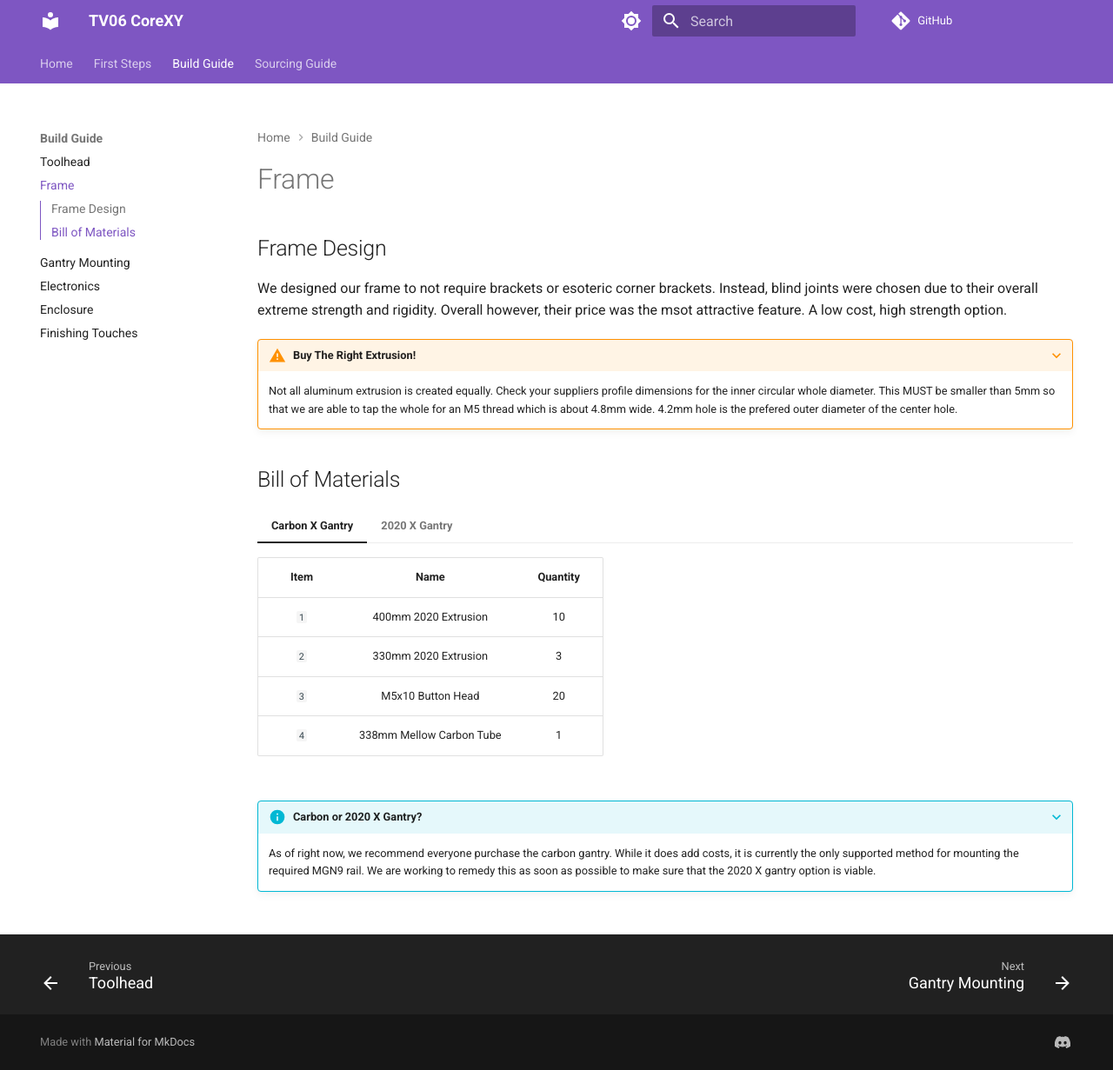
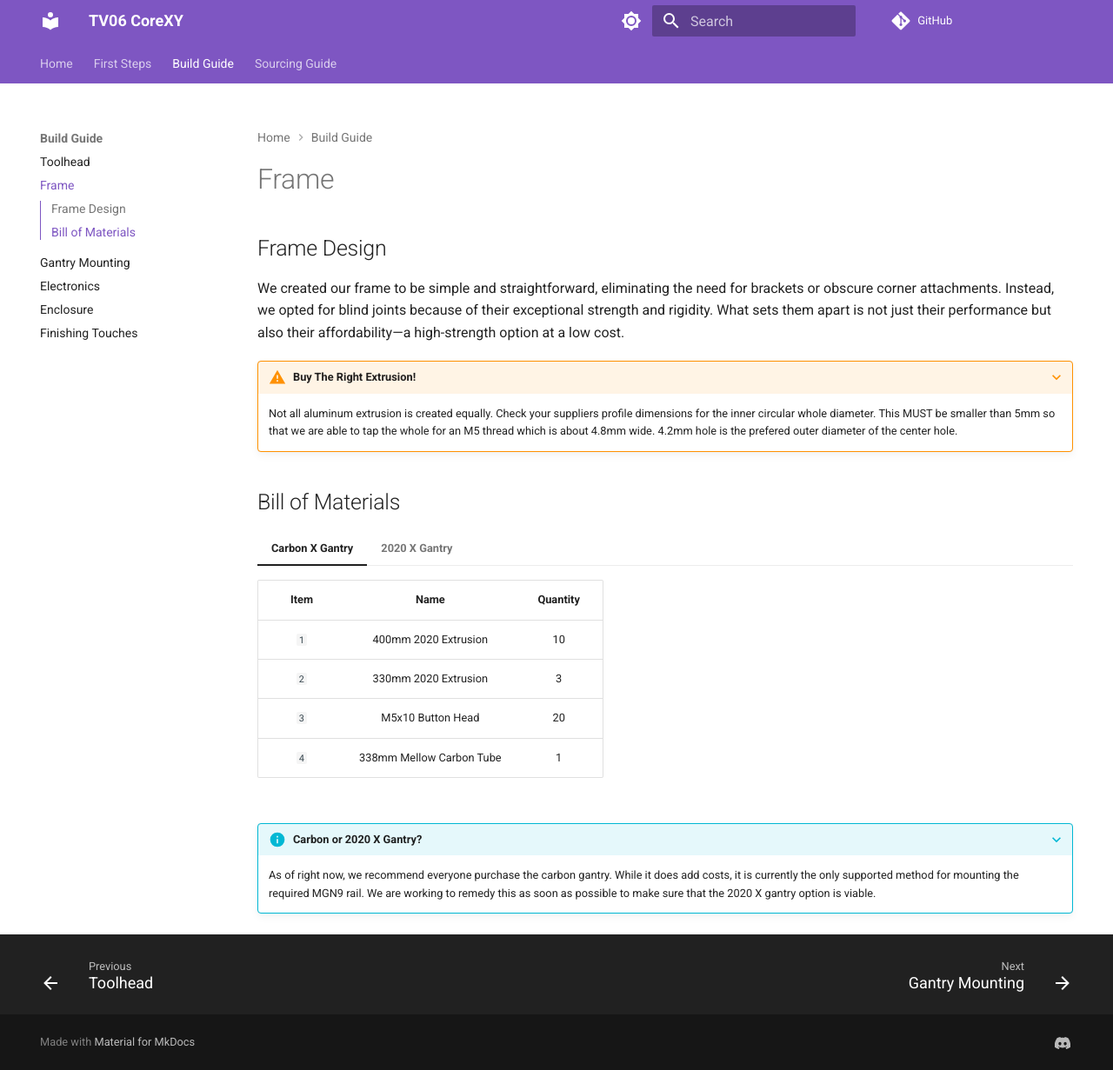
Before and after one commit to VectorForce3D/TV06_XY, an MkDocs documentation site: the page built from docs/buildguide/frame.md, in a window 1280 px wide and 1231 px high. Shown: the whole window at 87% size. Built offline with MkDocs 1.6.1 and Material for MkDocs 9.7.7, drawn with Linux system fonts in a browser that asks for light colours; comment, search, counter and statistics services are not loaded.

Commit message:
Update frame.md

```diff
--- a/docs/buildguide/frame.md
+++ b/docs/buildguide/frame.md
@@ -1,5 +1,5 @@
 ## Frame Design
-We designed our frame to not require brackets or esoteric corner brackets. Instead, blind joints were chosen due to their overall extreme strength and rigidity. Overall however, their price was the msot attractive feature. A low cost, high strength option.
+We created our frame to be simple and straightforward, eliminating the need for brackets or obscure corner attachments. Instead, we opted for blind joints because of their exceptional strength and rigidity. What sets them apart is not just their performance but also their affordability—a high-strength option at a low cost.
 
 ???+ warning "Buy The Right Extrusion!"
 
```
